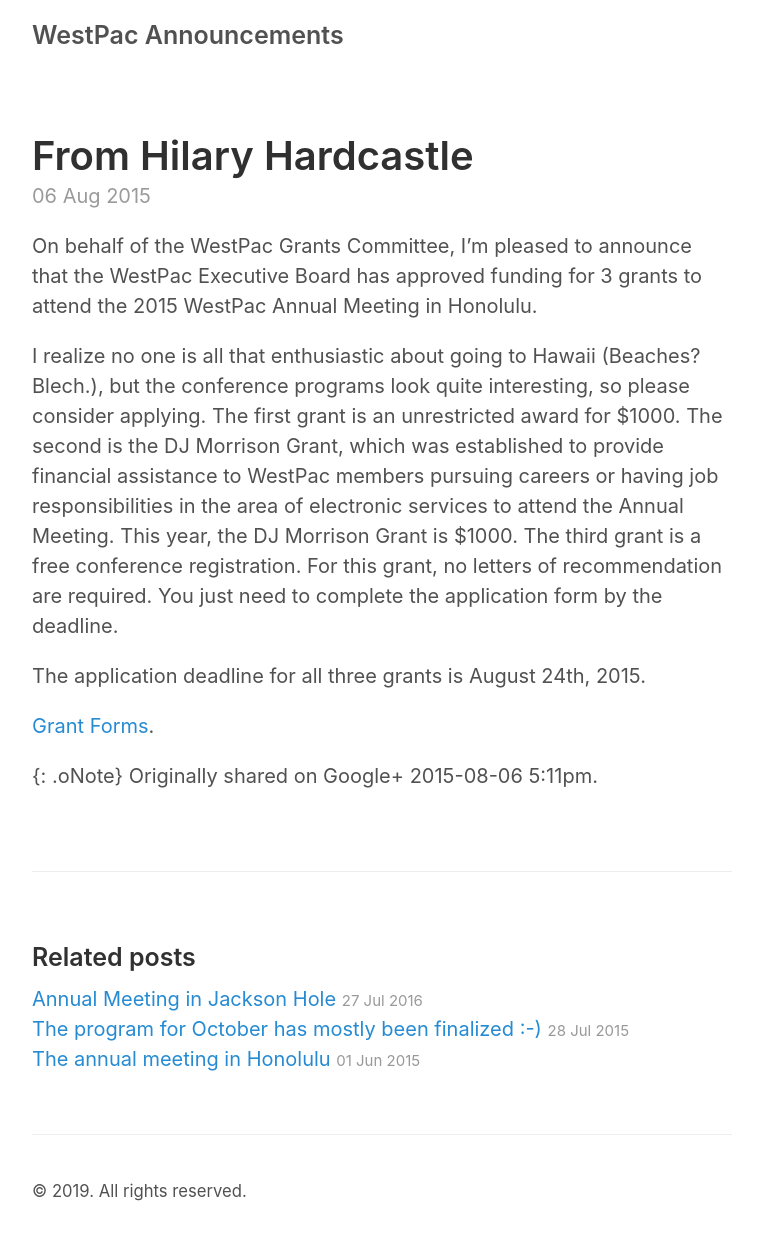
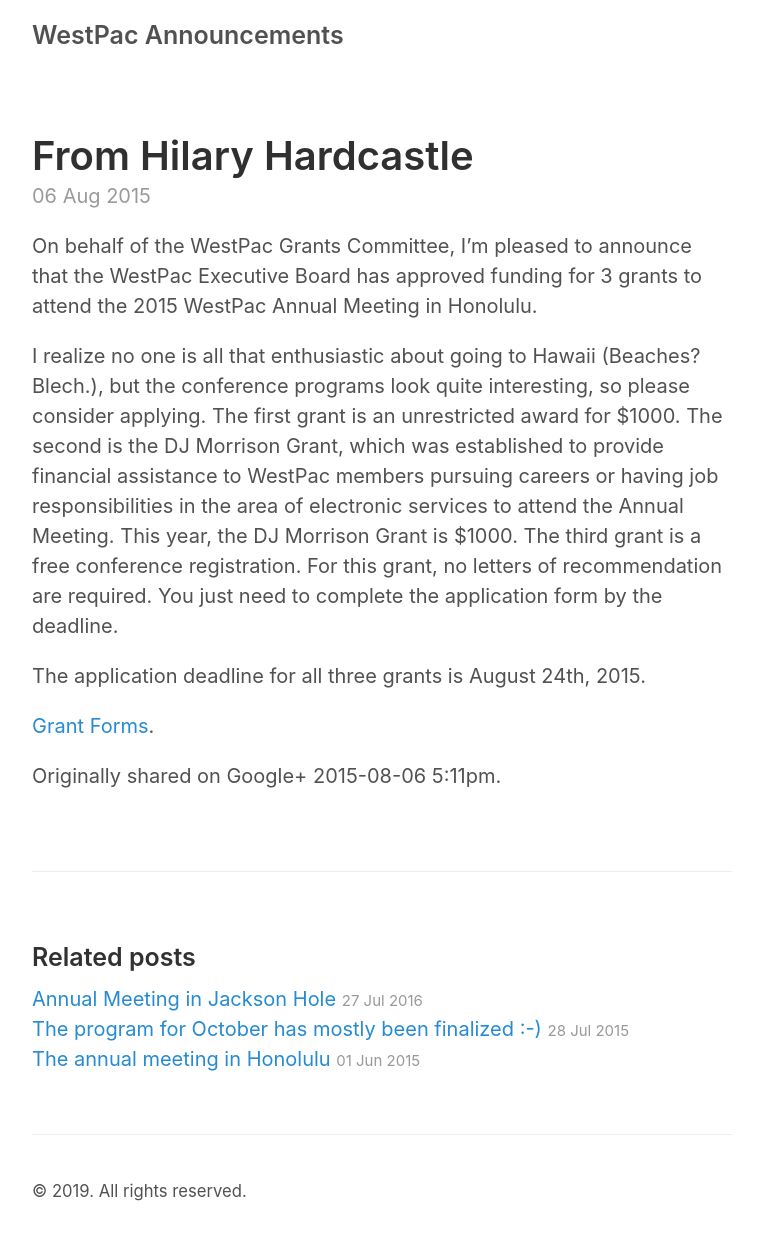
Before and after one commit to aallwestpac/aallwestpac.github.io, a Jekyll site: the page built from _posts/2015-08-06-from-hilary-hardcastle.md, in a window 1280 px wide. Shown: the whole page, without its empty margins (258-1021 px from the left). Built offline with Jekyll 4.4.1, drawn with Linux system fonts in a browser that asks for light colours; some of the changed lines change nothing that is shown.

Commit message:
Update 2015-08-06-from-hilary-hardcastle.md

```diff
--- a/_posts/2015-08-06-from-hilary-hardcastle.md
+++ b/_posts/2015-08-06-from-hilary-hardcastle.md
@@ -11,4 +11,5 @@
 
 [Grant Forms](http://chapters.aallnet.org/westpac/grants.asp).
 
-{: .oNote} Originally shared on Google+ 2015-08-06 5:11pm.
+Originally shared on Google+ 2015-08-06 5:11pm.
+{: .oNote}
```
